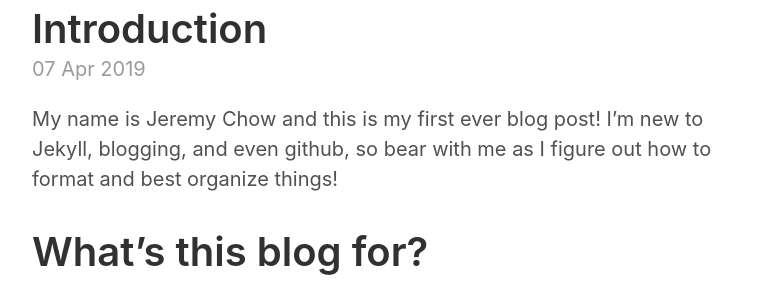
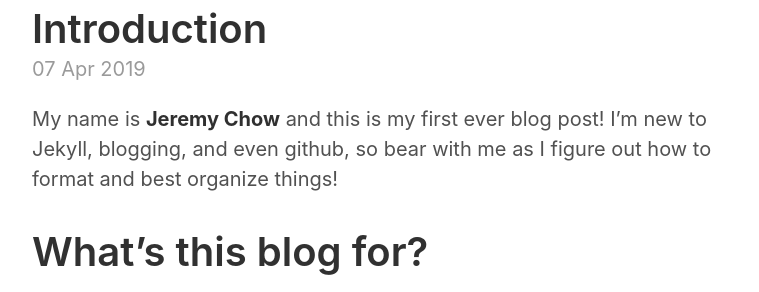
Before and after one commit to jeremyrchow/jeremychow_blogv1, a Jekyll site: the page built from _posts/2019-04-07-blog-intro.md, in a window 1280 px wide. Shown: the part 159-451 px from the top of the page, without its empty margins (258-1017 px from the left). Built offline with Jekyll 4.4.1, drawn with Linux system fonts in a browser that asks for light colours.

```diff
--- a/_posts/2019-04-07-blog-intro.md
+++ b/_posts/2019-04-07-blog-intro.md
@@ -3,7 +3,7 @@ layout: post
 title: Introduction
 ---
 
-My name is Jeremy Chow and this is my first ever blog post! I'm new to Jekyll, blogging, and even github, so bear with me as I figure out how to format and best organize things!
+My name is **Jeremy Chow** and this is my first ever blog post! I'm new to Jekyll, blogging, and even github, so bear with me as I figure out how to format and best organize things!
 
 # What's this blog for?
 I am starting this blog to document my projects at the 12 week Metis Datascience Bootcamp training program. The data science bootcamp space is relatively new, so I hope this blog will provide people with insight on the bootcamp experience and the outcomes that it may provide. After the bootcamp, I may continue posting about my career as time allows. But first, let me introduce myself!
```
